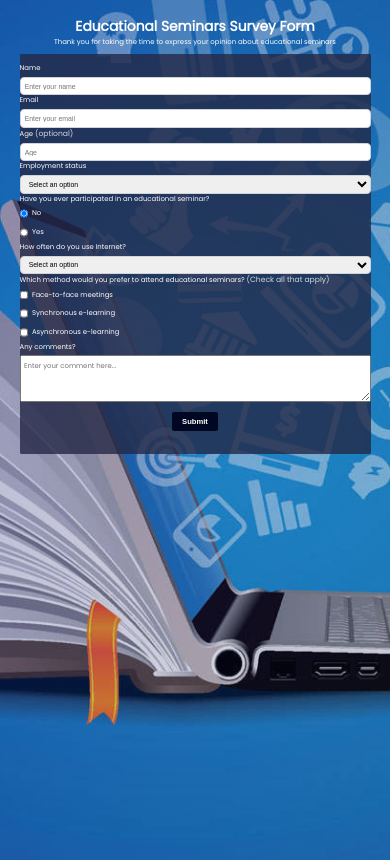
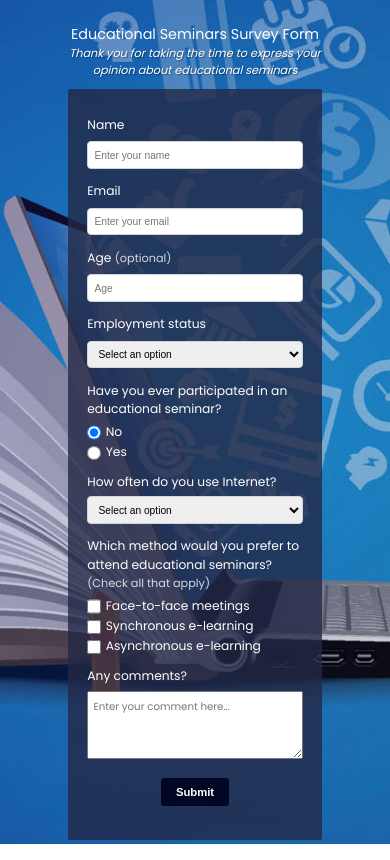
Before and after one commit to gakrita/FreeCodeCamp--Survey-Form, a plain HTML site: page index.html in a window 390 px wide. Drawn offline with Linux system fonts and the light colour scheme.

Commit message:
Update styles.css

```diff
--- a/styles.css
+++ b/styles.css
@@ -27,60 +27,91 @@ body {
   box-sizing: border-box;
 }
 
-header {
+.container {
+  width: 50%;
+  margin: 2.3rem auto 0 auto;
+}
+
+.header {
   text-align: center;
   margin-bottom: 1rem;
 }
 
-form {
+.header__title {
+  font-size: 2.2rem;
+  font-weight: 400;
+  animation: moveInLeft 2.5s ease-out;
+}
+
+.header__description {
+  font-style: italic;
+  font-size: 1.2rem;
+  text-shadow: 0.1rem 0.1rem 0.1rem rgb(0 0 0 / 40%);
+  animation: moveInRight 2.5s ease-out;
+}
+
+.form {
   padding: 1.3rem 0;
   background-color: rgba(35, 41, 70, 0.8);
   border-radius: 0.2rem;
   animation: moveInBottom 3s ease-out;
 }
 
-label {
+.form__group {
   display: block;
+  width: 85%;
+  margin: 1.3rem auto 0 auto;
+  font-size: 1.2rem;
 }
 
-input,
-select,
-textarea {
+.form__label {
+  display: block;
+  height: 2rem;
+}
+
+.highlight-text {
+  color: rgba(255, 255, 255, 0.8);
+  font-size: 1.1rem;
+}
+
+.form__input,
+.form__select,
+.form__textarea {
   width: 100%;
   min-height: 2.7rem;
   margin-top: 0.5rem;
   font-size: 1rem;
 }
 
-input,
-select {
+.form__input,
+.form__select {
   border: 0.1rem solid #ced4da;
   border-radius: 4px;
   transition: box-shadow 0.15s ease-in-out;
   padding-left: 0.6rem;
 }
 
-input:focus,
-select:focus {
+.form__input:focus,
+.form__select:focus {
   outline: none;
   box-shadow: 0 0 0.1rem 0.1rem #0632f1;
 }
 
-input[type="radio"],
-input[type="checkbox"] {
+.form__input[type="radio"],
+.form__input[type="checkbox"] {
   width: 1.3rem;
   margin: 0 0.5rem 0 0;
   vertical-align: middle;
   box-shadow: none;
 }
 
-textarea {
+.form__textarea {
   min-height: 6.7rem;
   padding: 0.7rem 0 0 0.5rem;
   font-family: inherit;
 }
 
-button {
+.btn {
   display: block;
   width: 6.7rem;
   height: 2.7rem;
@@ -95,43 +126,9 @@ button {
   transition: all 0.3s ease;
 }
 
-button:hover {
+.btn:hover {
   background-color: #b8c1ec;
   color: #232946;
-}
-
-.container {
-  max-width: 760px;
-  margin: 2.3rem auto 0 auto;
-}
-
-.title {
-  font-size: 2.2rem;
-  font-weight: 400;
-  animation: moveInLeft 2.5s ease-out;
-}
-
-.description {
-  font-style: italic;
-  font-size: 1.2rem;
-  text-shadow: 0.1rem 0.1rem 0.1rem rgb(0 0 0 / 40%);
-  animation: moveInRight 2.5s ease-out;
-}
-
-.form-group {
-  display: block;
-  width: 85%;
-  margin: 1.3rem auto 0 auto;
-  font-size: 1.2rem;
-}
-
-.highlight-text {
-  color: rgba(255, 255, 255, 0.8);
-  font-size: 1.1rem;
-}
-
-.radio-checkbox {
-  height: 2rem;
 }
 
 @keyframes moveInLeft {
@@ -163,67 +160,32 @@ button:hover {
   }
   100% {
     opacity: 1;
-    transform: translate(0);
+    transform: translateY(0);
   }
 }
 
-@media screen and (max-width: 920px) {
+@media (max-width: 75em) {
   html {
-    font-size: 91.75%;
-  }
-  body {
-    height: 100vh;
-    background-attachment: unset;
-  }
-  .container {
-    width: 90%;
+    font-size: 73.75%;
   }
 }
 
-@media screen and (max-width: 820px) {
+@media (max-width: 56.25rem) {
   html {
-    font-size: 90.25%;
+    font-size: 64%;
+  }
+
+  .container {
+    width: 65%;
   }
 }
 
-@media screen and (max-width: 780px) {
-  html {
-    font-size: 85.25%;
+@media screen and (max-width: 37.5rem) {
+  .header__title {
+    font-size: 1.4rem;
+  }
+
+  .header__description {
+    font-size: 1.1rem;
   }
 }
-
-@media screen and (max-width: 540px) {
-  html {
-    font-size: 59.75%;
-  }
-}
-
-@media screen and (max-width: 420px) {
-  html {
-    font-size: 45.75%;
-  }
-}
-
-@media screen and (max-width: 400px) {
-  html {
-    font-size: 43.25%;
-  }
-}
-
-@media screen and (max-width: 380px) {
-  html {
-    font-size: 41.75%;
-  }
-}
-
-@media screen and (max-width: 360px) {
-  html {
-    font-size: 40.25%;
-  }
-}
-
-@media screen and (max-width: 280px) {
-  html {
-    font-size: 30.75%;
-  }
-}
```
